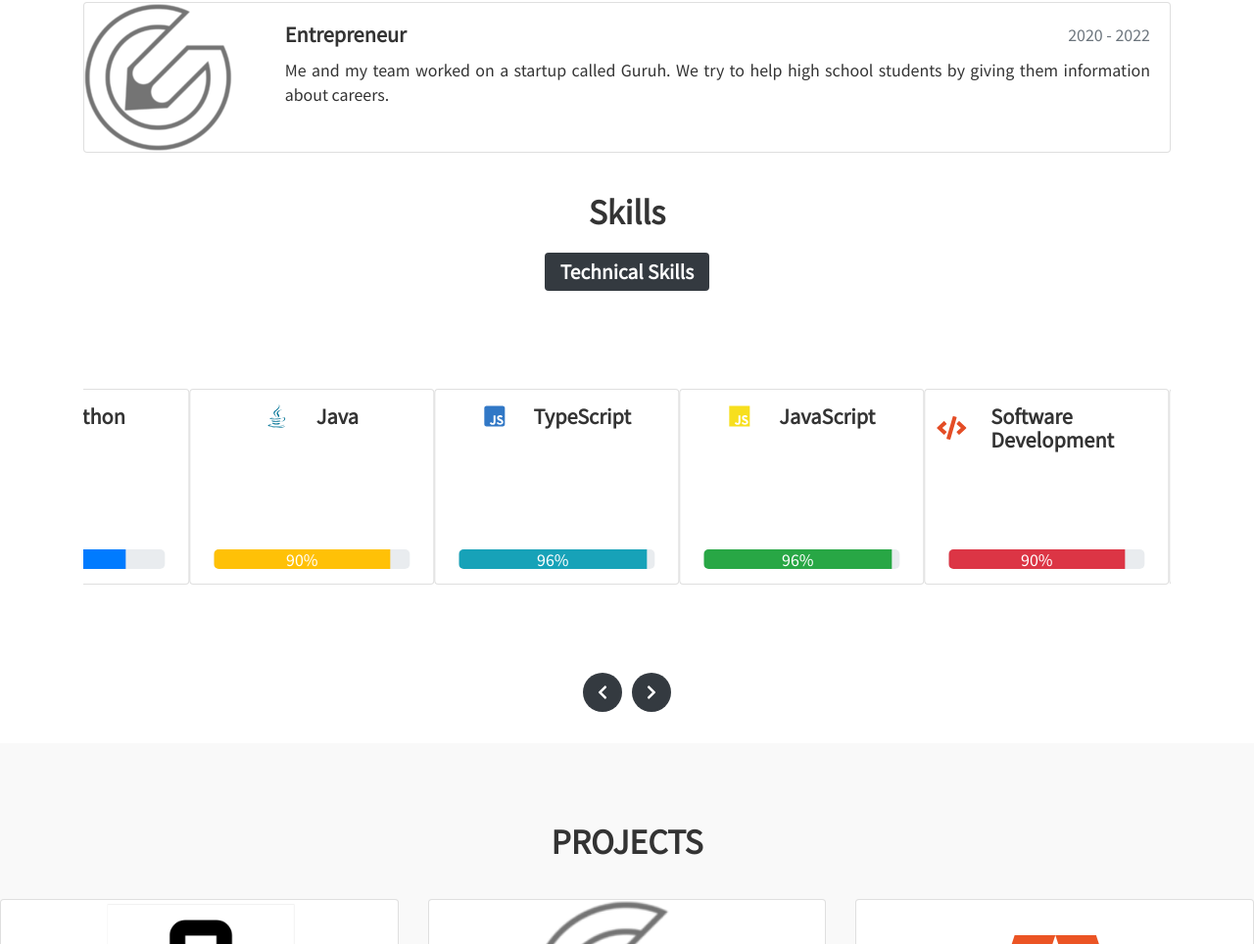
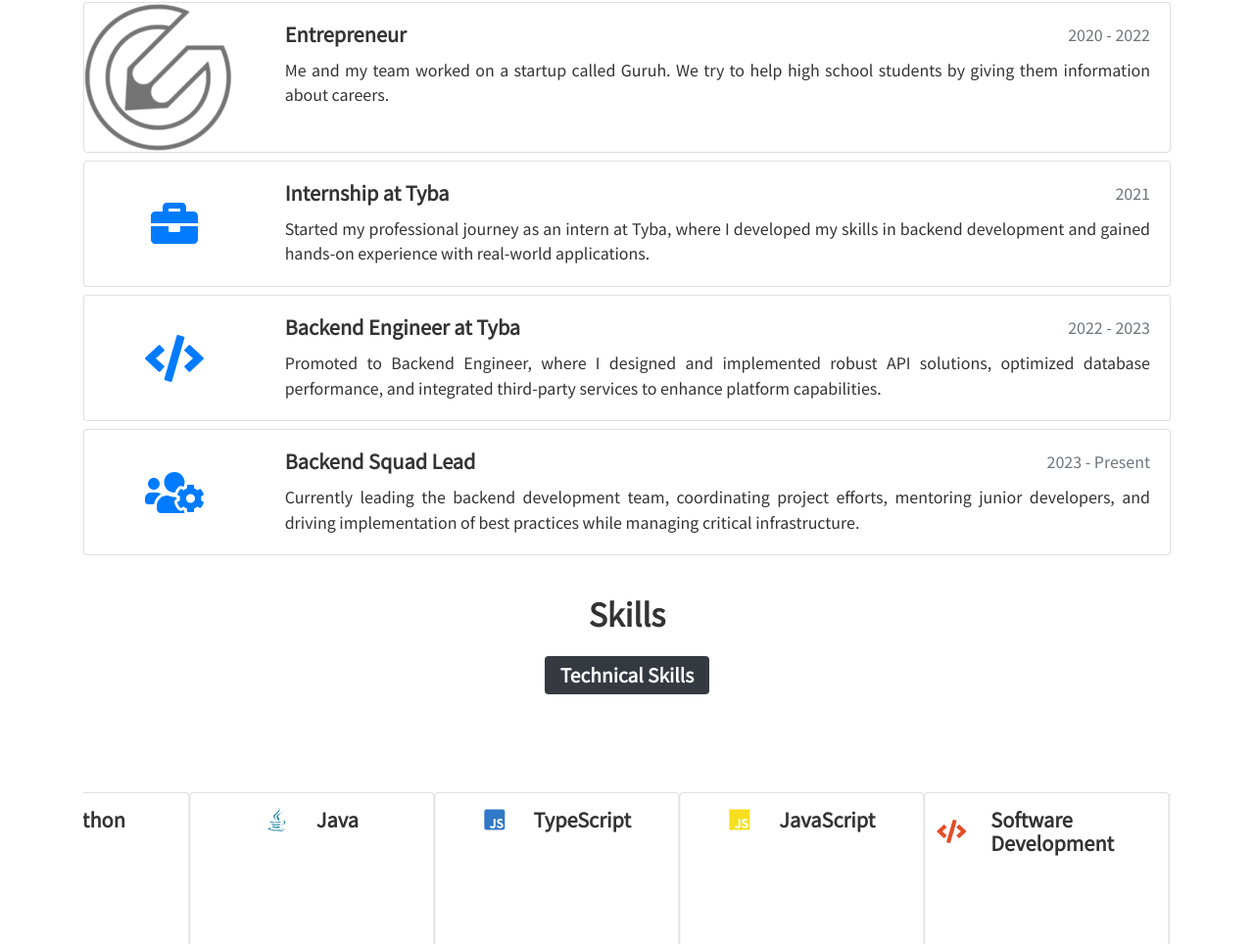
Before and after one commit to jehernandezr/PersonalSite, a plain HTML site: page index.html in a window 1280 px wide. Shown: the part 1857-2821 px from the top of the page at 98% size. Drawn offline with nearby package versions, Linux system fonts and the light colour scheme.

Commit message:
work experience

```diff
--- a/index.html
+++ b/index.html
@@ -281,9 +281,64 @@
                       <div class="float-right text-muted">2020 - 2022</div>
                       <h5 class="card-title">Entrepreneur</h5>
                       <p class="card-text text-justify">
-                        Me and my team  worked  on a startup called
+                        Me and my team worked on a startup called
                         Guruh. We try to help high school students by giving
                         them information about careers.
+                      </p>
+                    </div>
+                  </div>
+                </div>
+              </div>
+
+              <!-- Added new work experience positions -->
+              <div class="card mb-2">
+                <div class="row no-gutters">
+                  <div class="col-md-2 d-flex align-items-center justify-content-center">
+                    <i class="fas fa-briefcase fa-3x text-primary"></i>
+                  </div>
+                  <div class="col-md-10">
+                    <div class="card-body">
+                      <div class="float-right text-muted">2021</div>
+                      <h5 class="card-title">Internship at Tyba</h5>
+                      <p class="card-text text-justify">
+                        Started my professional journey as an intern at Tyba, where I developed my skills in backend development
+                        and gained hands-on experience with real-world applications.
+                      </p>
+                    </div>
+                  </div>
+                </div>
+              </div>
+
+              <div class="card mb-2">
+                <div class="row no-gutters">
+                  <div class="col-md-2 d-flex align-items-center justify-content-center">
+                    <i class="fas fa-code fa-3x text-primary"></i>
+                  </div>
+                  <div class="col-md-10">
+                    <div class="card-body">
+                      <div class="float-right text-muted">2022 - 2023</div>
+                      <h5 class="card-title">Backend Engineer at Tyba</h5>
+                      <p class="card-text text-justify">
+                        Promoted to Backend Engineer, where I designed and implemented robust API solutions,
+                        optimized database performance, and integrated third-party services to enhance platform capabilities.
+                      </p>
+                    </div>
+                  </div>
+                </div>
+              </div>
+
+              <div class="card mb-2">
+                <div class="row no-gutters">
+                  <div class="col-md-2 d-flex align-items-center justify-content-center">
+                    <i class="fas fa-users-cog fa-3x text-primary"></i>
+                  </div>
+                  <div class="col-md-10">
+                    <div class="card-body">
+                      <div class="float-right text-muted">2023 - Present</div>
+                      <h5 class="card-title">Backend Squad Lead</h5>
+                      <p class="card-text text-justify">
+                        Currently leading the backend development team, coordinating project efforts, mentoring junior developers,
+                        and driving implementation of best practices while managing critical infrastructure.
                       </p>
                     </div>
                   </div>
```
